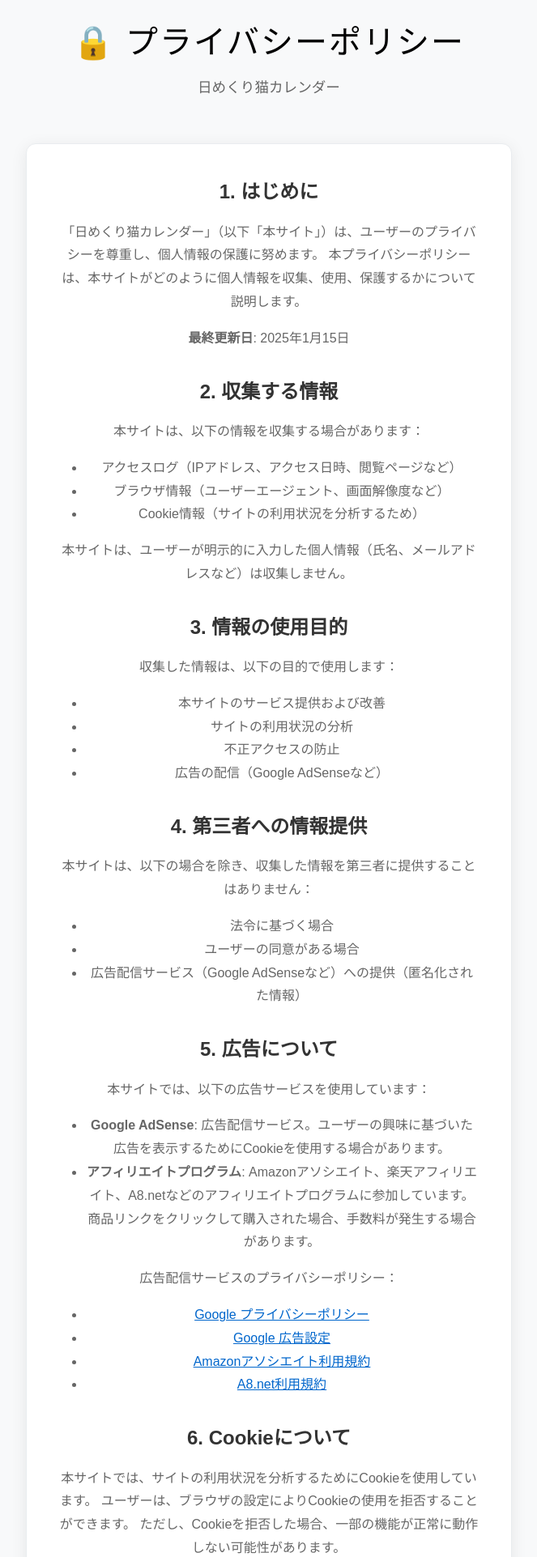
After one commit to hibikisekine/cat-calender, a Flask app: page /privacy in a window 1280 px wide. The commit adds this page. Shown: the top 1923 px of the page at 81% size, without its empty margins (308-971 px from the left). Run offline with Flask 3, Linux system fonts and the light colour scheme.

Commit message:
プライバシーポリシーページを追加: AdSense審査対応

```diff
--- a/app.py
+++ b/app.py
@@ -164,10 +164,10 @@ def index():
                          cat_illustration=cat_illustration,
                          message=random_message)
 
-@app.route('/ads.txt')
-def ads_txt():
-    """AdSenseのads.txtファイルを返す"""
-    return "google.com, pub-7310204683723531, DIRECT, f08c47fec0942fa0", 200, {'Content-Type': 'text/plain'}
+@app.route('/privacy')
+def privacy():
+    """プライバシーポリシーページ"""
+    return render_template('privacy.html')
 
 @app.route('/api/random_content')
 def api_random_content():
--- a/static/ads.txt
+++ /dev/null
@@ -1 +0,0 @@
-google.com, pub-7310204683723531, DIRECT, f08c47fec0942fa0
--- /dev/null
+++ b/templates/privacy.html
@@ -0,0 +1,157 @@
+<!DOCTYPE html>
+<html lang="ja">
+<head>
+    <meta charset="UTF-8">
+    <meta name="viewport" content="width=device-width, initial-scale=1.0">
+    <title>プライバシーポリシー - 日めくり猫カレンダー</title>
+    <link rel="stylesheet" href="{{ url_for('static', filename='css/style.css') }}">
+
+    <!-- Google AdSense -->
+    <script async src="https://pagead2.googlesyndication.com/pagead/js/adsbygoogle.js?client=ca-pub-7310204683723531"
+     crossorigin="anonymous"></script>
+</head>
+<body>
+    <div class="container">
+        <header>
+            <h1>🔒 プライバシーポリシー</h1>
+            <p class="subtitle">日めくり猫カレンダー</p>
+        </header>
+
+        <main>
+            <div class="calendar-card">
+                <section style="margin-bottom: 2rem;">
+                    <h2 style="font-size: 1.5rem; margin-bottom: 1rem; color: #333;">1. はじめに</h2>
+                    <p style="line-height: 1.8; color: #666; margin-bottom: 1rem;">
+                        「日めくり猫カレンダー」（以下「本サイト」）は、ユーザーのプライバシーを尊重し、個人情報の保護に努めます。
+                        本プライバシーポリシーは、本サイトがどのように個人情報を収集、使用、保護するかについて説明します。
+                    </p>
+                    <p style="line-height: 1.8; color: #666; margin-bottom: 1rem;">
+                        <strong>最終更新日</strong>: 2025年1月15日
+                    </p>
+                </section>
+
+                <section style="margin-bottom: 2rem;">
+                    <h2 style="font-size: 1.5rem; margin-bottom: 1rem; color: #333;">2. 収集する情報</h2>
+                    <p style="line-height: 1.8; color: #666; margin-bottom: 1rem;">
+                        本サイトは、以下の情報を収集する場合があります：
+                    </p>
+                    <ul style="line-height: 1.8; color: #666; margin-left: 2rem; margin-bottom: 1rem;">
+                        <li>アクセスログ（IPアドレス、アクセス日時、閲覧ページなど）</li>
+                        <li>ブラウザ情報（ユーザーエージェント、画面解像度など）</li>
+                        <li>Cookie情報（サイトの利用状況を分析するため）</li>
+                    </ul>
+                    <p style="line-height: 1.8; color: #666; margin-bottom: 1rem;">
+                        本サイトは、ユーザーが明示的に入力した個人情報（氏名、メールアドレスなど）は収集しません。
+                    </p>
+                </section>
+
+                <section style="margin-bottom: 2rem;">
+                    <h2 style="font-size: 1.5rem; margin-bottom: 1rem; color: #333;">3. 情報の使用目的</h2>
+                    <p style="line-height: 1.8; color: #666; margin-bottom: 1rem;">
+                        収集した情報は、以下の目的で使用します：
+                    </p>
+                    <ul style="line-height: 1.8; color: #666; margin-left: 2rem; margin-bottom: 1rem;">
+                        <li>本サイトのサービス提供および改善</li>
+                        <li>サイトの利用状況の分析</li>
+                        <li>不正アクセスの防止</li>
+                        <li>広告の配信（Google AdSenseなど）</li>
+                    </ul>
+                </section>
+
+                <section style="margin-bottom: 2rem;">
+                    <h2 style="font-size: 1.5rem; margin-bottom: 1rem; color: #333;">4. 第三者への情報提供</h2>
+                    <p style="line-height: 1.8; color: #666; margin-bottom: 1rem;">
+                        本サイトは、以下の場合を除き、収集した情報を第三者に提供することはありません：
+                    </p>
+                    <ul style="line-height: 1.8; color: #666; margin-left: 2rem; margin-bottom: 1rem;">
+                        <li>法令に基づく場合</li>
+                        <li>ユーザーの同意がある場合</li>
+                        <li>広告配信サービス（Google AdSenseなど）への提供（匿名化された情報）</li>
+                    </ul>
+                </section>
+
+                <section style="margin-bottom: 2rem;">
+                    <h2 style="font-size: 1.5rem; margin-bottom: 1rem; color: #333;">5. 広告について</h2>
+                    <p style="line-height: 1.8; color: #666; margin-bottom: 1rem;">
+                        本サイトでは、以下の広告サービスを使用しています：
+                    </p>
+                    <ul style="line-height: 1.8; color: #666; margin-left: 2rem; margin-bottom: 1rem;">
+                        <li>
+                            <strong>Google AdSense</strong>: 広告配信サービス。ユーザーの興味に基づいた広告を表示するためにCookieを使用する場合があります。
+                        </li>
+                        <li>
+                            <strong>アフィリエイトプログラム</strong>: Amazonアソシエイト、楽天アフィリエイト、A8.netなどのアフィリエイトプログラムに参加しています。商品リンクをクリックして購入された場合、手数料が発生する場合があります。
+                        </li>
+                    </ul>
+                    <p style="line-height: 1.8; color: #666; margin-bottom: 1rem;">
+                        広告配信サービスのプライバシーポリシー：
+                    </p>
+                    <ul style="line-height: 1.8; color: #666; margin-left: 2rem; margin-bottom: 1rem;">
+                        <li>
+                            <a href="https://policies.google.com/privacy" target="_blank" rel="noopener noreferrer" style="color: #0066cc; text-decoration: underline;">
+                                Google プライバシーポリシー
+                            </a>
+                        </li>
+                        <li>
+                            <a href="https://www.google.com/settings/ads" target="_blank" rel="noopener noreferrer" style="color: #0066cc; text-decoration: underline;">
+                                Google 広告設定
+                            </a>
+                        </li>
+                        <li>
+                            <a href="https://affiliate.amazon.co.jp/help/operating/policies" target="_blank" rel="noopener noreferrer" style="color: #0066cc; text-decoration: underline;">
+                                Amazonアソシエイト利用規約
+                            </a>
+                        </li>
+                        <li>
+                            <a href="https://www.a8.net/help/terms/" target="_blank" rel="noopener noreferrer" style="color: #0066cc; text-decoration: underline;">
+                                A8.net利用規約
+                            </a>
+                        </li>
+                    </ul>
+                </section>
+
+                <section style="margin-bottom: 2rem;">
+                    <h2 style="font-size: 1.5rem; margin-bottom: 1rem; color: #333;">6. Cookieについて</h2>
+                    <p style="line-height: 1.8; color: #666; margin-bottom: 1rem;">
+                        本サイトでは、サイトの利用状況を分析するためにCookieを使用しています。
+                        ユーザーは、ブラウザの設定によりCookieの使用を拒否することができます。
+                        ただし、Cookieを拒否した場合、一部の機能が正常に動作しない可能性があります。
+                    </p>
+                </section>
+
+                <section style="margin-bottom: 2rem;">
+                    <h2 style="font-size: 1.5rem; margin-bottom: 1rem; color: #333;">7. データの保存期間</h2>
+                    <p style="line-height: 1.8; color: #666; margin-bottom: 1rem;">
+                        収集した情報は、本サイトの運営に必要な期間のみ保存し、その後は適切に削除します。
+                    </p>
+                </section>
+
+                <section style="margin-bottom: 2rem;">
+                    <h2 style="font-size: 1.5rem; margin-bottom: 1rem; color: #333;">8. プライバシーポリシーの変更</h2>
+                    <p style="line-height: 1.8; color: #666; margin-bottom: 1rem;">
+                        本プライバシーポリシーは、法令の変更や本サイトの運営方針の変更に伴い、予告なく変更される場合があります。
+                        変更後のプライバシーポリシーは、本ページに掲載した時点で効力を生じるものとします。
+                    </p>
+                </section>
+
+                <section style="margin-bottom: 2rem;">
+                    <h2 style="font-size: 1.5rem; margin-bottom: 1rem; color: #333;">9. お問い合わせ</h2>
+                    <p style="line-height: 1.8; color: #666; margin-bottom: 1rem;">
+                        本プライバシーポリシーに関するお問い合わせは、以下の方法でお願いします：
+                    </p>
+                    <p style="line-height: 1.8; color: #666; margin-bottom: 1rem;">
+                        サイト: <a href="https://cat-calender.onrender.com" style="color: #0066cc; text-decoration: underline;">https://cat-calender.onrender.com</a>
+                    </p>
+                </section>
+            </div>
+        </main>
+
+        <footer style="margin-top: 3rem; text-align: center; padding: 2rem 0; border-top: 1px solid #ddd;">
+            <a href="/" style="color: #0066cc; text-decoration: underline; margin-right: 1rem;">トップに戻る</a>
+            <p style="margin-top: 1rem; color: #666;">&copy; 2024 日めくり猫カレンダー - 毎日の癒やしをお届け</p>
+        </footer>
+    </div>
+
+    <script src="{{ url_for('static', filename='js/script.js') }}"></script>
+</body>
+</html>
```
Also changed, not shown: templates/index.html (+7 -4 lines).
